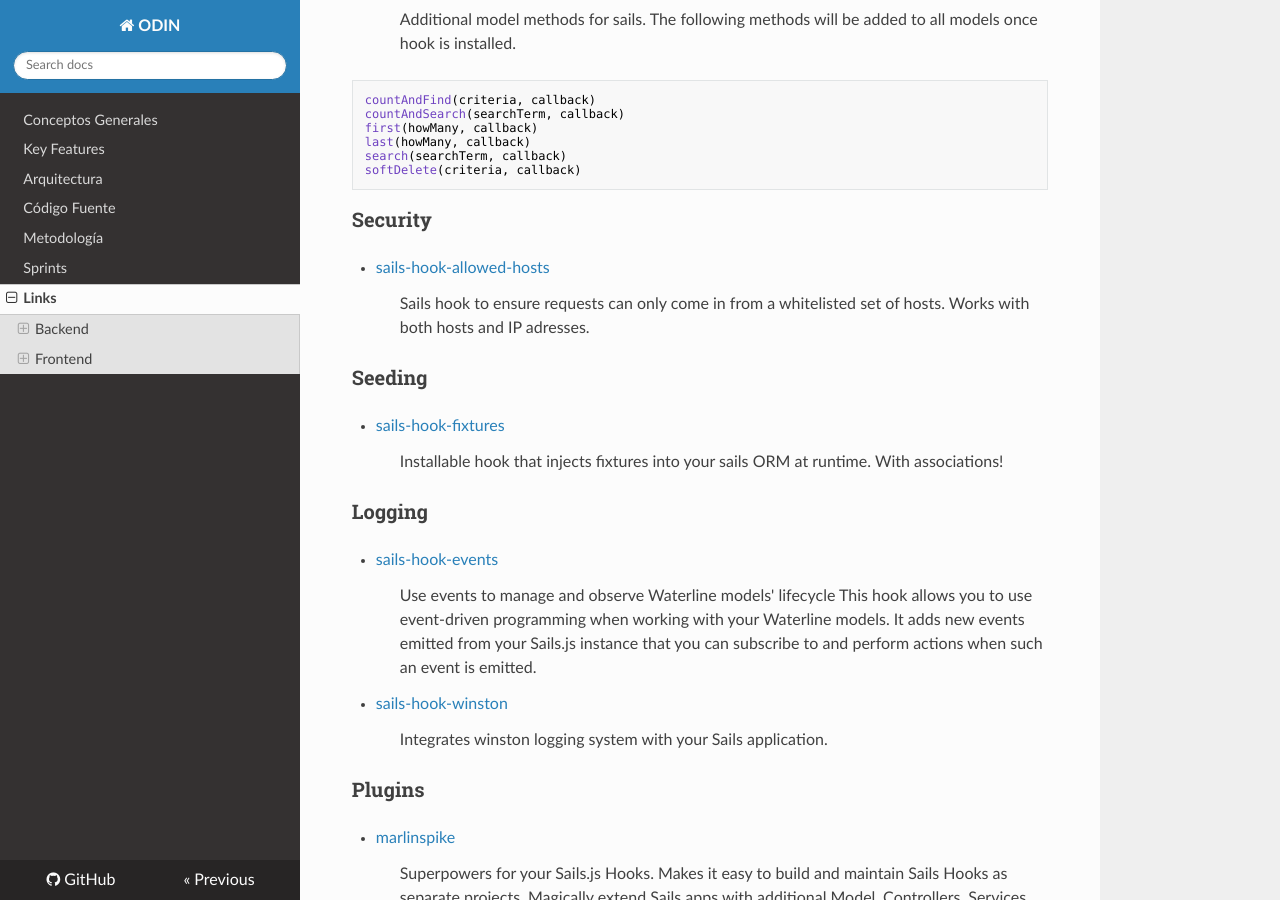
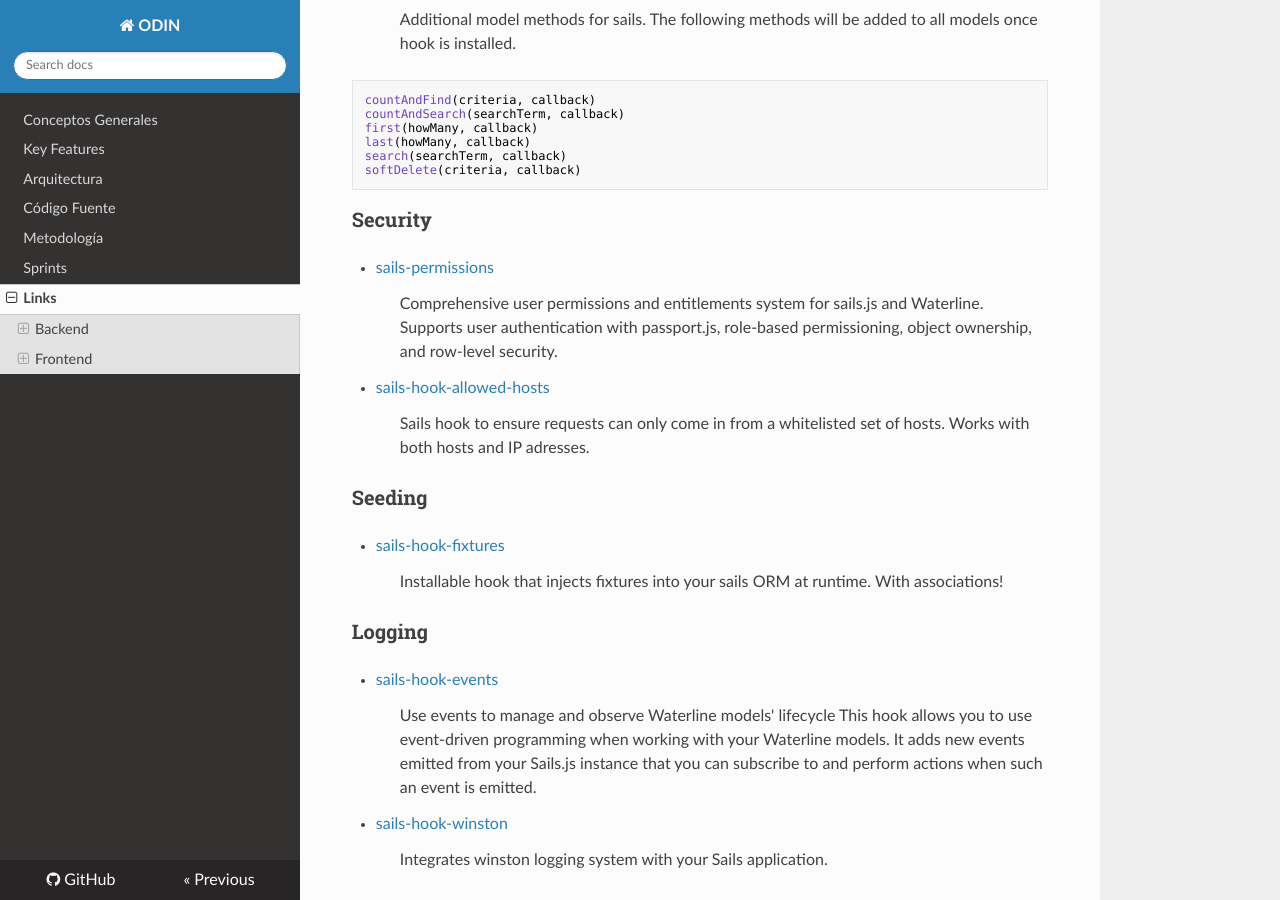
Before and after one commit to odin-unlp/odin-tech-docs, an MkDocs documentation site: the page built from docs/Links.md, in a window 1280 px wide and 900 px high, scrolled down 1114 px. Built offline with MkDocs 1.6.1, drawn with Linux system fonts in a browser that asks for light colours; nearby versions of some CDN libraries; old or Windows-style settings are respelled for this version of MkDocs.

Commit message:
Update Links.md

```diff
--- a/docs/Links.md
+++ b/docs/Links.md
@@ -49,6 +49,9 @@
 
 ### Security
 
+- [sails-permissions](https://github.com/langateam/sails-permissions)
+> Comprehensive user permissions and entitlements system for sails.js and Waterline. Supports user authentication with passport.js, role-based permissioning, object ownership, and row-level security.
+
 - [sails-hook-allowed-hosts](https://github.com/elssar/sails-hook-allowed-hosts)
 > Sails hook to ensure requests can only come in from a whitelisted set of hosts.
     Works with both hosts and IP adresses.
```
